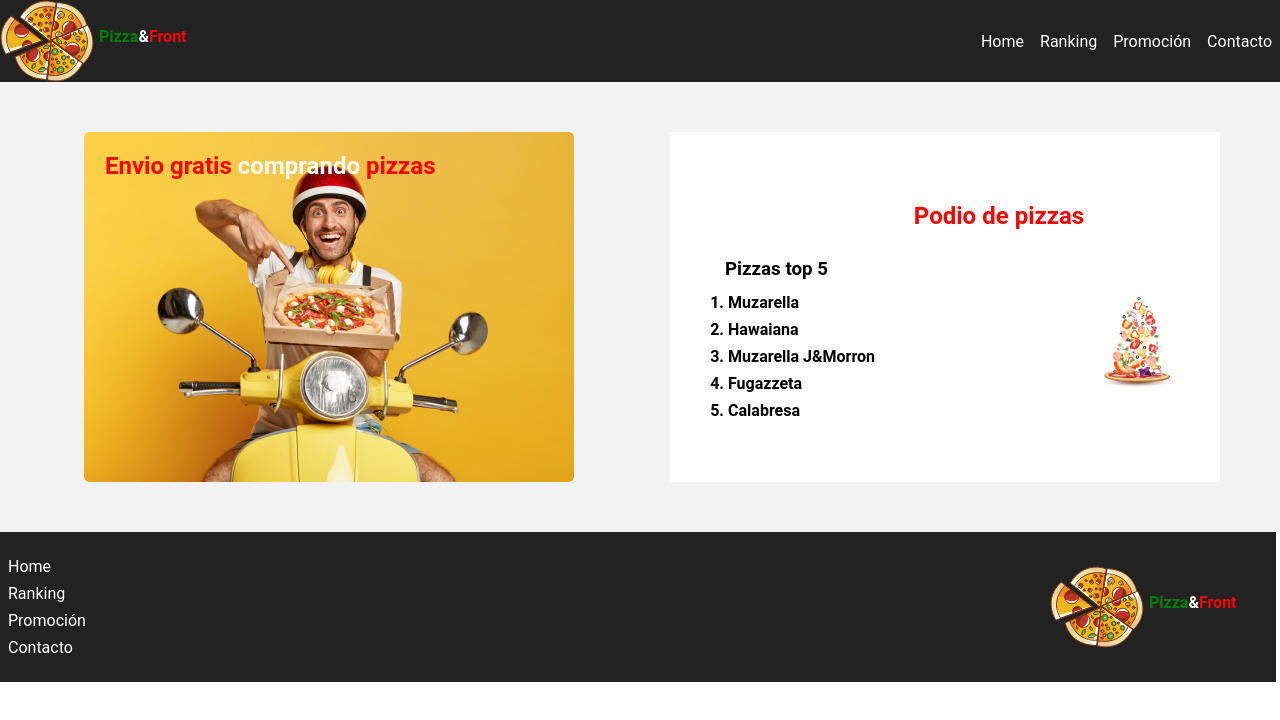
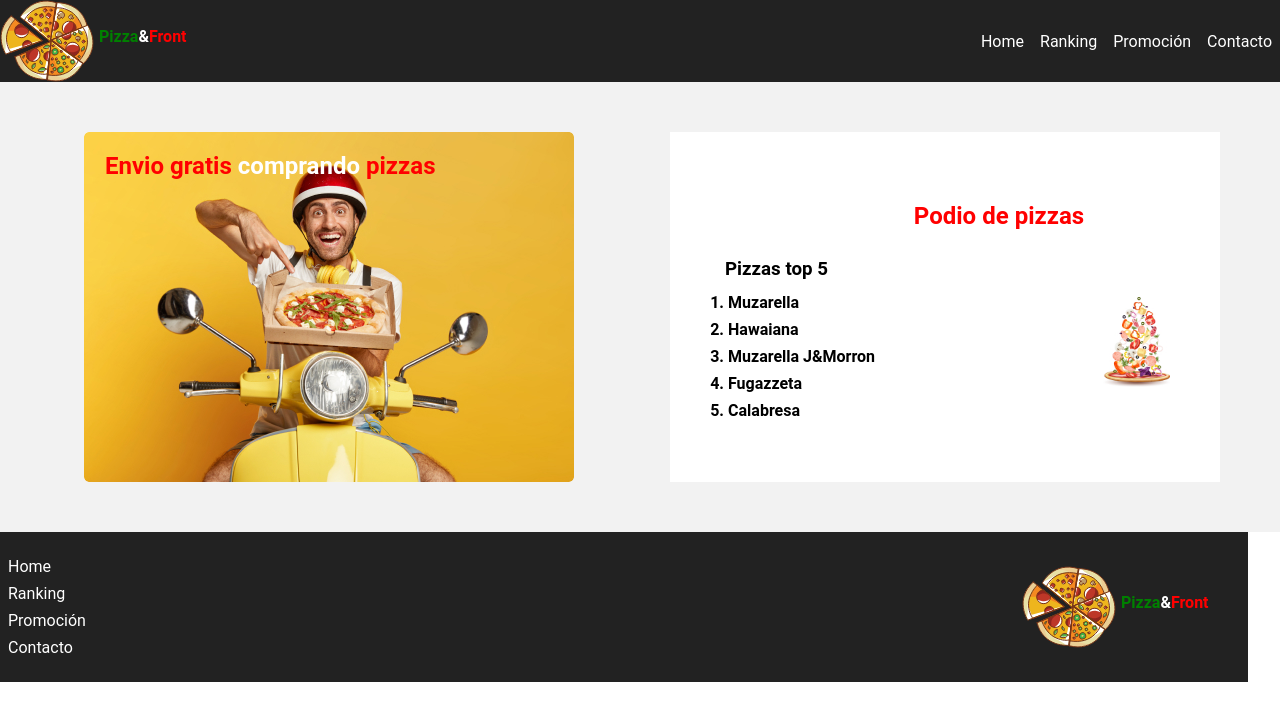
Before and after one commit to VicR11/FrontEnd1DH, a plain HTML site: page Clase8/index.html in a window 1280 px wide. Drawn offline with Linux system fonts and the light colour scheme.

Commit message:
Se modifica el ancho del footer

```diff
--- a/Clase8/css/style.css
+++ b/Clase8/css/style.css
@@ -174,7 +174,7 @@ margin: 8px;
     background-color:#222222;
     justify-content: space-between;
     align-items: center;
-    width: 1276px;
+    width: 1248px;
     height: 150px;
     top: 800px;
     bottom: 200px;
```
